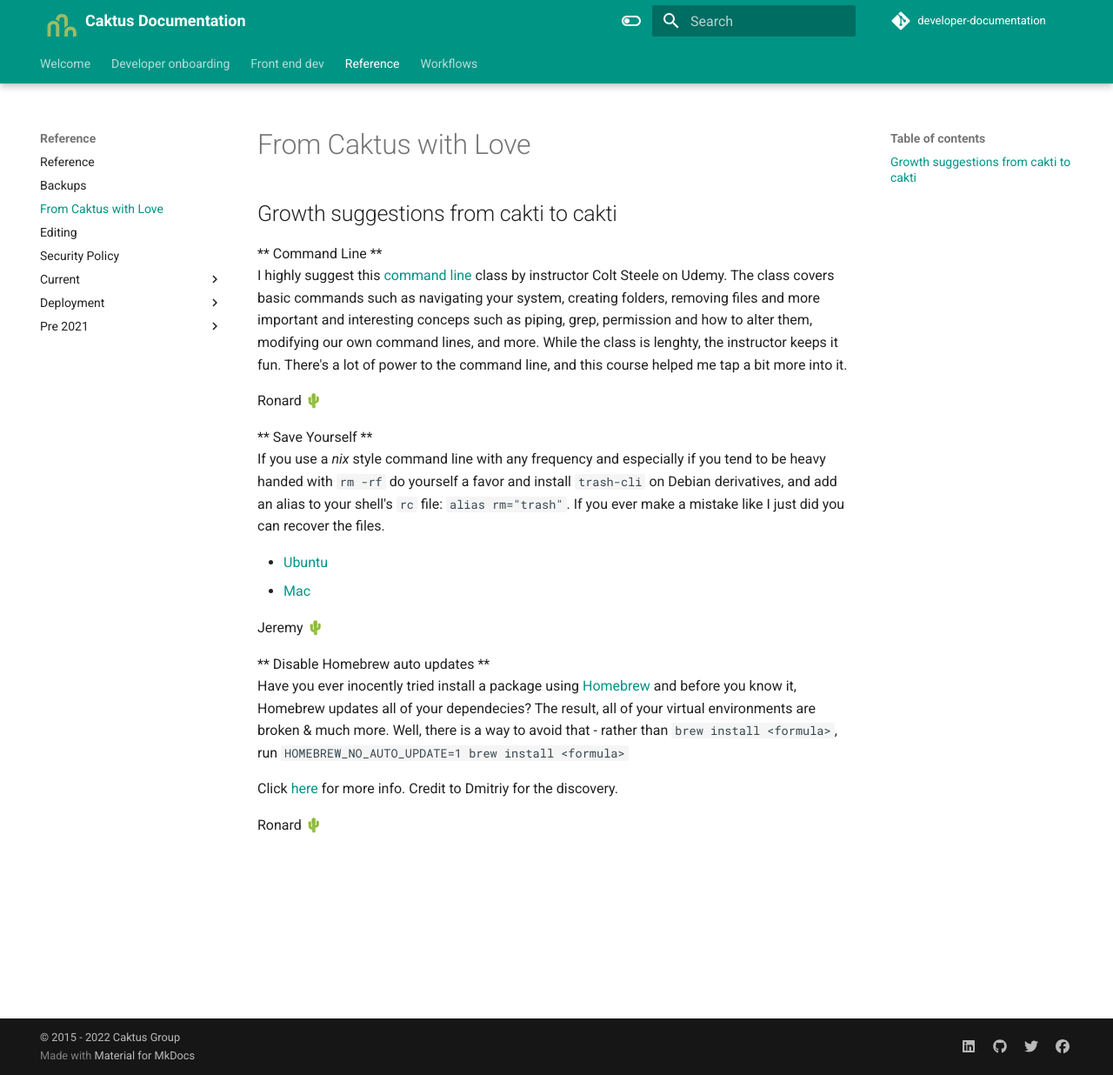
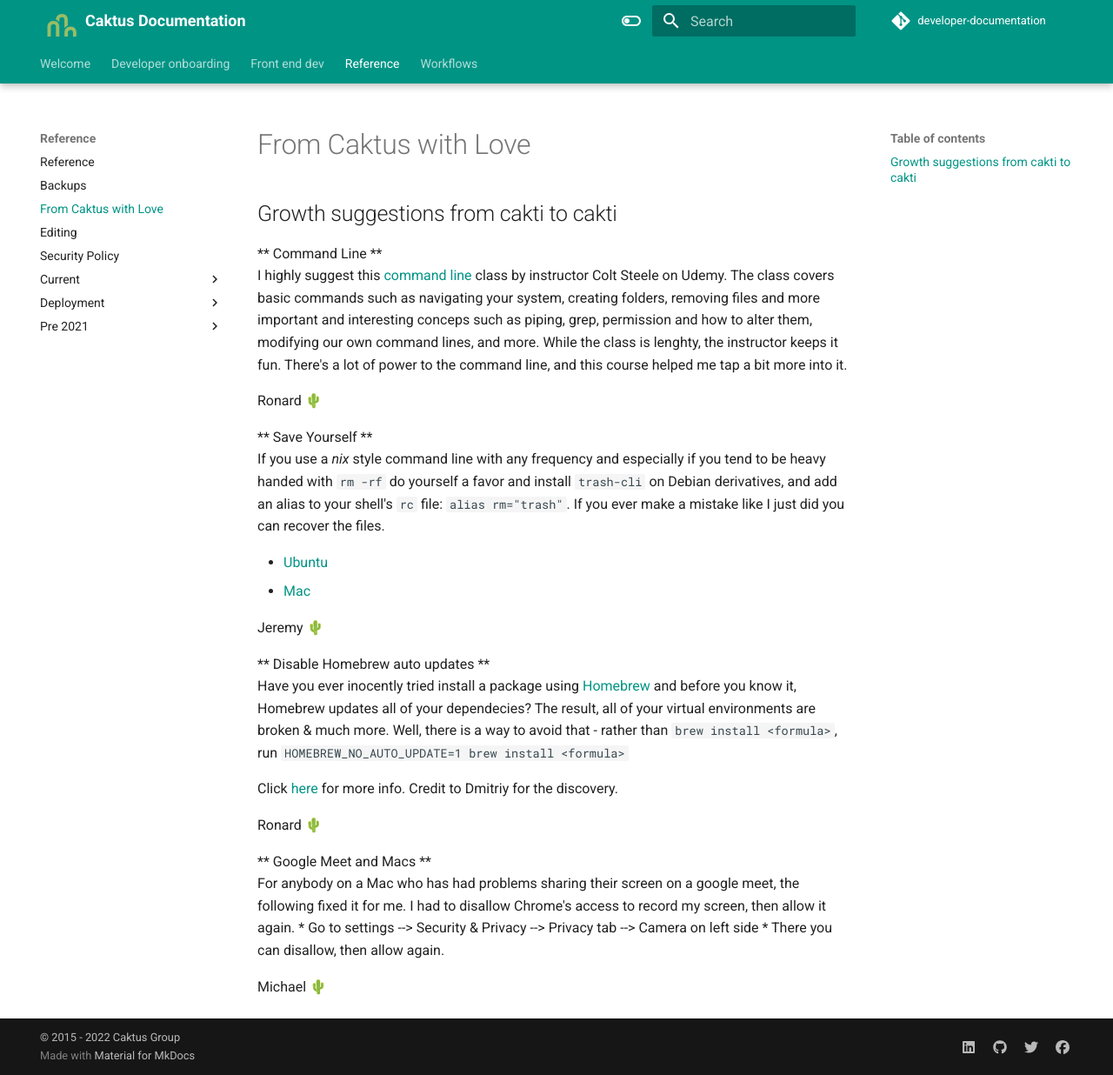
Before and after one commit to caktus/guidebook, an MkDocs documentation site: the page built from docs/reference/from-caktus-with-love.md, in a window 1280 px wide and 1236 px high. Shown: the whole window at 87% size. Built offline with MkDocs 1.6.1 and Material for MkDocs 9.7.7, drawn with Linux system fonts in a browser that asks for light colours; comment, search, counter and statistics services are not loaded.

Commit message:
Update from-caktus-with-love.md

```diff
--- a/docs/reference/from-caktus-with-love.md
+++ b/docs/reference/from-caktus-with-love.md
@@ -22,3 +22,10 @@ Well, there is a way to avoid that - rather than `brew install <formula>`, run `
 Click [here](https://computingforgeeks.com/prevent-homebrew-auto-update-on-macos/) for more info. Credit to Dmitriy for the discovery.
 
 Ronard 🌵
+
+** Google Meet and Macs ** <br>
+For anybody on a Mac who has had problems sharing their screen on a google meet, the following fixed it for me. I had to disallow Chrome's access to record my screen, then allow it again.
+* Go to settings --> Security & Privacy --> Privacy tab --> Camera on left side
+* There you can disallow, then allow again.
+
+Michael 🌵
```
